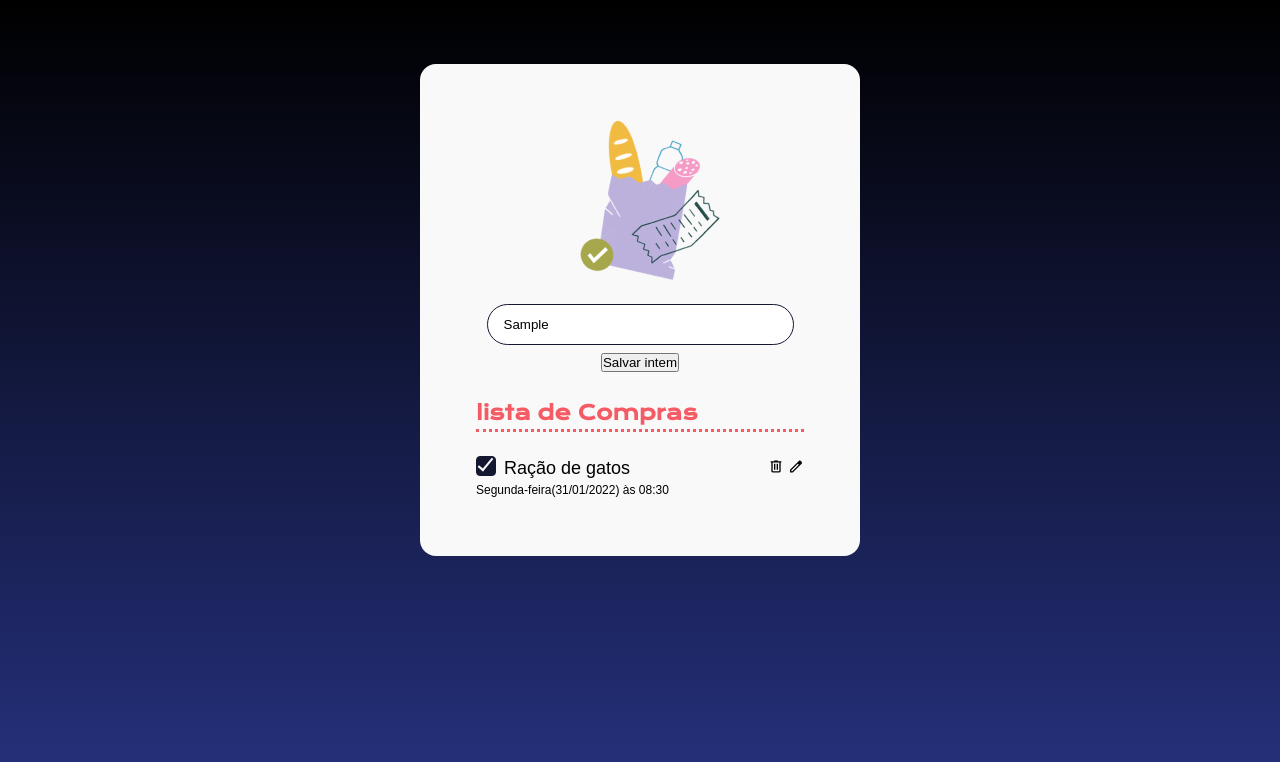
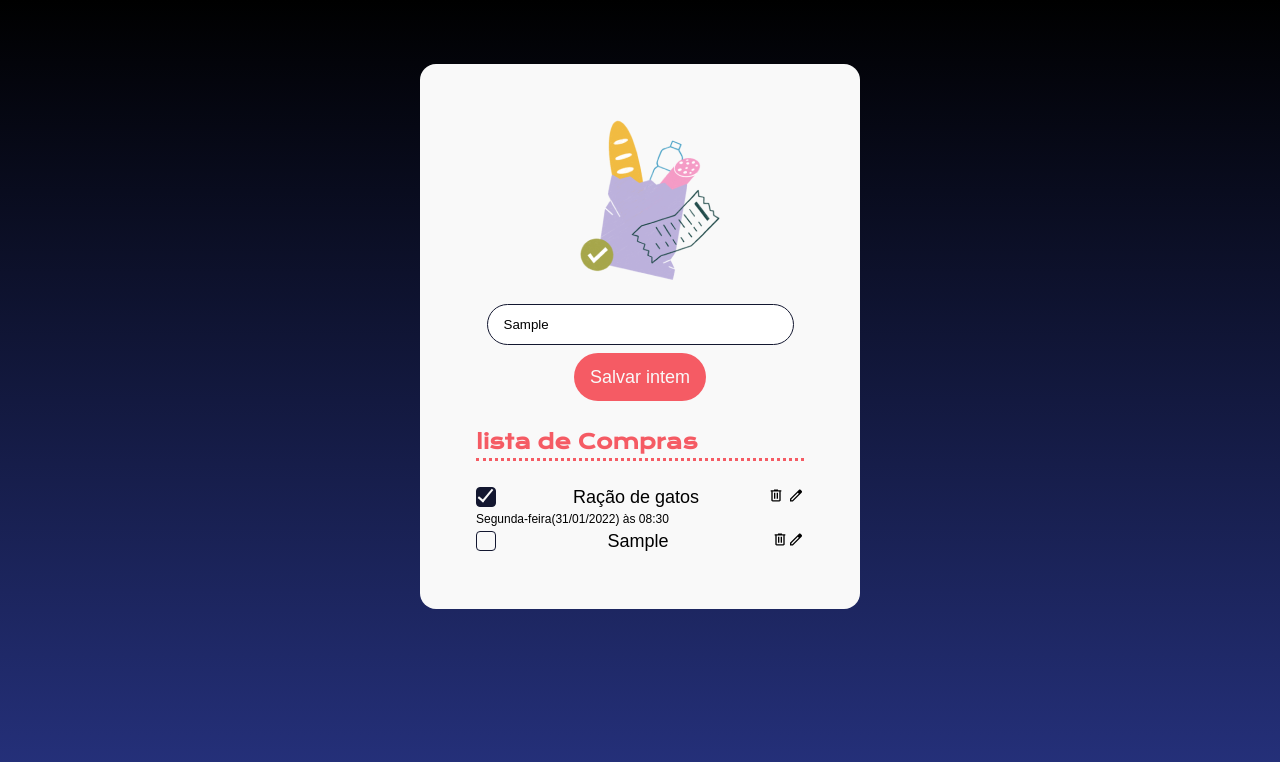
Before and after one commit to Rerisvaldo/3801-javascript-pra-web-projeto-base, a plain HTML site: page index.html in a window 1280 px wide. Both pictures are taken after typing "Sample" into the empty fields and a click on the button "Salvar intem". Drawn offline with nearby package versions, Linux system fonts and the light colour scheme; a web font is replaced by a local one.

Commit message:
Alterações

```diff
--- a/index.html
+++ b/index.html
@@ -17,29 +17,29 @@
         <img src="img/bag.png" alt="Sacola de compra">
         <form action="">
             <input type="text" id="input-item" placeholder="Digite o item que deseja adicionar" />
-            <button class=" " id="adicionar-item">Salvar intem</button>
+            <button class="botao-item" id="adicionar-item">Salvar intem</button>
         </form>
 
-
-        <ul>
+        <ul id="lista-de-compras">
             <h2>lista de Compras</h2>
             <hr />
+
             <li>
-                <div class="item-lista-container">
-                    <div class="container-nome-compra">
+                <div class="lista-item-container">
+                    <div>
                        <div class="chackbox-container">
                         <label for="chackbox-1">
                             <input class="chackbox-input" type="checkbox" name="" id="chackbox-1"/>
                             <div class="chackbox-costumizado chacked"></div>
                         </label>
                        </div>
-                        <p> Ração de gatos </p>
                     </div>
+                    <p> Ração de gatos </p>
                     <div>
-                        <button class="botao-acao">
+                        <button class="item-lista-button">
                             <img src="img/delete.svg" alt="Deletar">
                         </button>
-                        <button class="botao-acao">
+                        <button class="item-lista-button">
                             <img src="img/edit.svg" alt="Editar">
                         </button>
                     </div>
--- a/script.js
+++ b/script.js
@@ -1,29 +1,67 @@
 const item = document.getElementById("input-item");
-const BotaSalvarItem = document.getElementById("adicionar-item");
-
-BotaSalvarItem.addEventListener("click", adicionarItem);
+const BotaoSalvarItem = document.getElementById("adicionar-item");
+const listaDeCompras = document.getElementById("lista-de-compras");
+let contador = 0;
+BotaoSalvarItem.addEventListener("click", adicionarItem);
 
 function adicionarItem(evento) {
     evento.preventDefault()
+
     const itemDaLista = document.createElement("li");
     const containerItemLista = document.createElement("div");
-    containerItemLista.classList.add("item-lista-container");
+    containerItemLista.classList.add("lista-item-container");
 
     const containerNomeDoitem = document.createElement("div");
+
+    const containerChackbox = document.createElement("div");
+    containerChackbox.classList.add("chackbox-container");
+
+    const chackboxInput = document.createElement("input");
+    chackboxInput.type = "checkbox";
+    chackboxInput.classList.add("chackbox-input");
+    chackboxInput.id = "chackbox-" + contador++;
+
+    const checkboxLabel = document.createElement("label");
+    checkboxLabel.setAttribute("for", chackboxInput.id);
+
+    const checkboxCustomizado = document.createElement("div");
+    checkboxCustomizado.classList.add("chackbox-costumizado");
+
+    checkboxLabel.appendChild(chackboxInput);
+    checkboxLabel.appendChild(checkboxCustomizado);
+
+    containerChackbox.appendChild(checkboxLabel);
+    containerNomeDoitem.appendChild(containerChackbox);
+
+
     const nomeDoItem = document.createElement("p");
     nomeDoItem.innerHTML = item.value;
-    containerNomeDoitem.appendChild(nomeDoItem);
 
-    const containerBotao = document.createElement("div");
+
+    const containerBotoes = document.createElement("div");
     const botaoRemover = document.createElement("button");
-    botaoRemover.classList.add("botao-aca");
+    const botaoEditar = document.createElement("button")
+    botaoRemover.classList.add("item-lista-button");
+    botaoEditar.classList.add("item-lista-button");
 
-    const imagemRemver = documento.createElement("img");
-    imagemRemver.src = "ima/delet.svg";
-    imagemRemver.alt = "Remover"
+    const imagemRemover = document.createElement("img");
+    imagemRemover.src = "img/delete.svg";
+    imagemRemover.alt = "Remover";
 
-    botaoRemover.appendChild("imagemRemver");
-    containerBotao.appendChild("botaoRemover");
+    const imagemEditar = document.createElement("img");
+    imagemEditar.src = "img/edit.svg";
+    imagemEditar.alt = "Editar";
 
-    itemDaLista.appendChild("containerItemLista");
+    botaoRemover.appendChild(imagemRemover);
+    containerBotoes.appendChild(botaoRemover);
+
+    botaoEditar.appendChild(imagemEditar)
+    containerBotoes.appendChild(botaoEditar)
+
+    containerItemLista.appendChild(containerNomeDoitem);
+    containerItemLista.appendChild(nomeDoItem);
+    containerItemLista.appendChild(containerBotoes)
+    itemDaLista.appendChild(containerItemLista);
+    listaDeCompras.appendChild(itemDaLista);
+
 }
--- a/styles.css
+++ b/styles.css
@@ -94,7 +94,7 @@ form {
     gap: 8px;
 }
 
-.item-lista-container{
+.lista-item-container{
     display: flex;
     align-items: center ;
     justify-content: space-between;
@@ -146,7 +146,7 @@ ul{
     transform: rotate(-140deg);
 }
 
-.botao-acao{
+.item-lista-button{
     background: transparent;
     border: none;
 }
```
